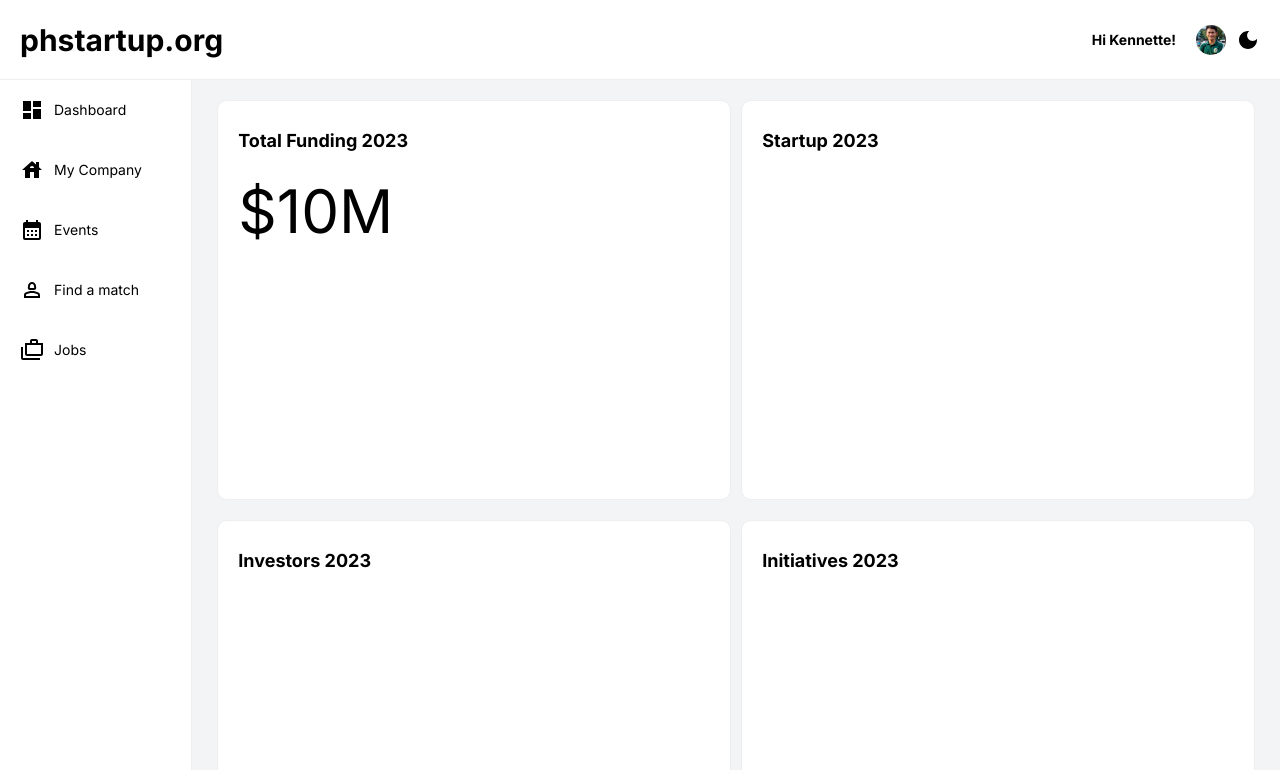
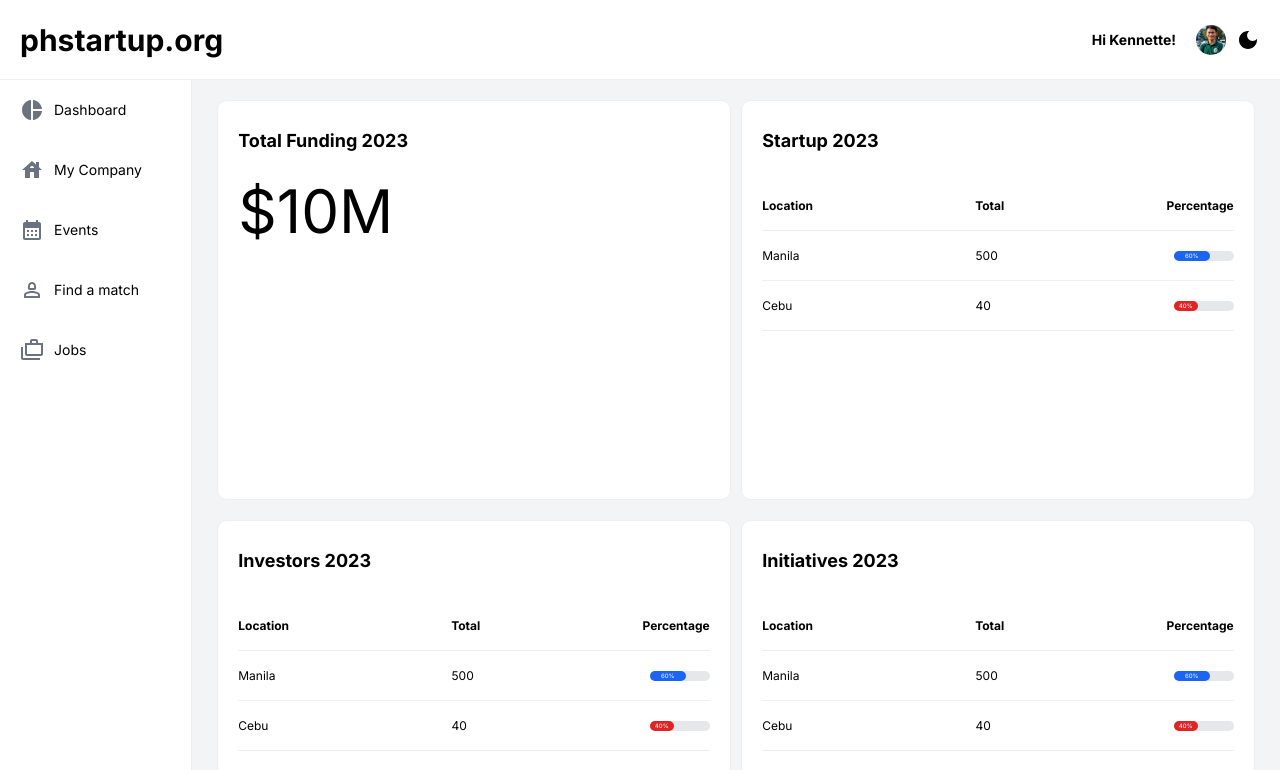
Before and after one commit to phstartup/phstartup_web, a Next.js app: page /dashboard in a window 1280 px wide. Shown: the top 770 px of the page. Built offline with nearby package versions, Linux system fonts and the light colour scheme.

Commit message:
intiial chart

```diff
--- a/package.json
+++ b/package.json
@@ -19,6 +19,7 @@
     "axios": "^1.4.0",
     "eslint": "8.42.0",
     "eslint-config-next": "13.4.4",
+    "flowbite": "^1.6.5",
     "jquery": "^3.7.0",
     "next": "13.4.4",
     "postcss": "8.4.24",
--- a/src/app/dashboard/page.js
+++ b/src/app/dashboard/page.js
@@ -3,6 +3,17 @@ import Header from '@/components/header/loggedin'
 import Sidebar from '@/components/sidebar/sidebar'
 import LineChart from '@/components/charts/line'
 import TableChart from '@/components/charts/table'
+const data = [{
+    title: 'Manila',
+    value: 500,
+    percentage: '60%',
+    color: 'bg-blue-600'
+}, {
+    title: 'Cebu',
+    value: 40,
+    percentage: '40%',
+    color: 'bg-red-600'
+}]
 function page(props) {
     return (
         <div className='float-left w-full min-h-full bg-white dark:bg-black text-black dark:text-white'>
@@ -15,11 +26,11 @@ function page(props) {
                     className='lg:w-[85%] min-h-[100vh] 2xl:w-[85%] sm:w-full xs:w-full md:w-full float-left p-[20px] mt-[80px] lg:ml-[15%] 2xl:ml-[15%]'>
                     <div className='w-full float-left lg:flex 2xl:flex justify-between'>
                         <LineChart />
-                        <TableChart title="Startup 2023"/>
+                        <TableChart title="Startup 2023" data={data} header={['Location', 'Total', 'Percentage']}/>
                     </div>
                     <div className='w-full float-left lg:flex 2xl:flex justify-between'>
-                        <TableChart title="Investors 2023"/>
-                        <TableChart title="Initiatives 2023"/>
+                        <TableChart title="Investors 2023" data={data} header={['Location', 'Total', 'Percentage']}/>
+                        <TableChart title="Initiatives 2023" data={data} header={['Location', 'Total', 'Percentage']}/>
                     </div>
                 </div>
             </div>
--- a/src/components/charts/table.js
+++ b/src/components/charts/table.js
@@ -8,9 +8,50 @@ function body(props) {
                 border: 'solid 1px #eee'
             }}
             class="mx-auto lg:w-[49%] 2xl:w-[49%] sm:w-full xs:w-full md:w-full h-[400px] float-left bg-white rounded-[10px] px-[20px] mb-[20px]">
-                <Header title={props.title}/>
-                <div className='w-full float-left h-[calc(400px - 80px)]'>
+            <Header title={props.title} />
+            <div className='w-full float-left h-[calc(400px - 80px)]'>
+                <div style={{
+                    borderBottom: 'solid 1px #eee'
+                }}
+                    className='h-[50px] w-full flex items-center content-center justify-between text-xs'
+                >
+                    {
+                        props.header && props.header.length > 0 && props.header.map((item) => (
+
+                            <span className='float-left font-bold'>{item}</span>
+
+                        ))
+                    }
                 </div>
+                {
+                    props.data && props.data.length > 0 && props.data.map((item) => (
+                        <div style={{
+                            borderBottom: 'solid 1px #eee'
+                        }}
+                            className='h-[50px] w-full flex items-center content-center justify-between text-xs'
+                        >
+                            <span>
+                                {
+                                    item.title
+                                }
+                            </span>
+                            <span>
+                                {
+                                    item.value
+                                }
+                            </span>
+                            <div class="w-[60px]">
+                                <div class="w-full bg-gray-200 rounded-full dark:bg-gray-700">
+                                    <div class={"text-[6px] font-medium text-blue-100 text-center p-0.5 leading-none rounded-full " + item.color} style={{
+                                        width: item.percentage
+                                    }}>{item.percentage}</div>
+                                </div>
+                            </div>
+                        </div>
+                    ))
+                }
+
+            </div>
         </div>
     );
 }
--- a/src/components/header/loggedin.js
+++ b/src/components/header/loggedin.js
@@ -77,7 +77,7 @@ function loggedin(props) {
                         {
                             menu && menu.map((item) => (
                                 <div className='w-full float-left h-[60px] flex items-center content-center hover:font-bold cursor-pointer'>
-                                    <SvgIcon component={item.icon} />
+                                    <SvgIcon component={item.icon} className='text-gray-500'/>
                                     <span className='text-sm ml-[10px]'>{item.title}</span>
                                 </div>
                             ))
--- a/src/components/sidebar/sidebar.js
+++ b/src/components/sidebar/sidebar.js
@@ -13,7 +13,9 @@ function sidebar(props) {
             {
                 menu && menu.map((item) => (
                     <div className='w-full float-left h-[60px] flex items-center content-center px-[20px] hover:font-bold cursor-pointer'>
-                        <SvgIcon component={item.icon} />
+                        <SvgIcon component={item.icon}
+                            className='text-gray-500'
+                        />
                         <span className='text-sm ml-[10px]'>{item.title}</span>
                     </div>
                 ))
--- a/src/utils/String.js
+++ b/src/utils/String.js
@@ -1,5 +1,5 @@
 "use client"
-import { CalendarMonth, CasesOutlined, Dashboard, House, Person, Person2Outlined } from '@mui/icons-material';
+import { CalendarMonth, CasesOutlined, Dashboard, House, Person, Person2Outlined, PieChart } from '@mui/icons-material';
 export default{
     app_name: 'phstartup.org',
     api_url: 'test',
@@ -27,7 +27,7 @@ export default{
     loggedInMenu: [
     {
         title: 'Dashboard',
-        icon: Dashboard,
+        icon: PieChart,
         route: 'dashboard'
     },
     {
--- a/tailwind.config.js
+++ b/tailwind.config.js
@@ -5,6 +5,7 @@ module.exports = {
     './src/pages/**/*.{js,ts,jsx,tsx,mdx}',
     './src/components/**/*.{js,ts,jsx,tsx,mdx}',
     './src/app/**/*.{js,ts,jsx,tsx,mdx}',
+    "./node_modules/flowbite/**/*.js"
   ],
   theme: {
     extend: {
@@ -18,5 +19,7 @@ module.exports = {
       },
     },
   },
-  plugins: []
+  plugins: [
+    require('flowbite/plugin')
+  ]
 }
```
Also changed, not shown: 1 other file (tests, documents, lock files or other folders).
